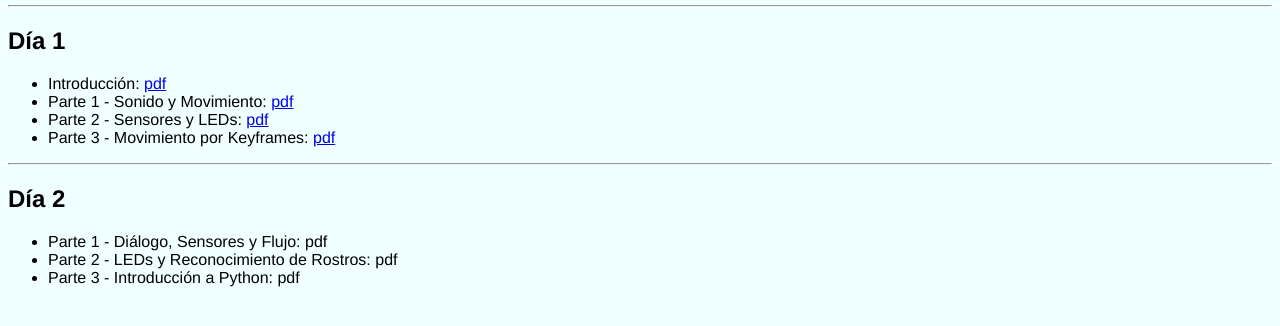
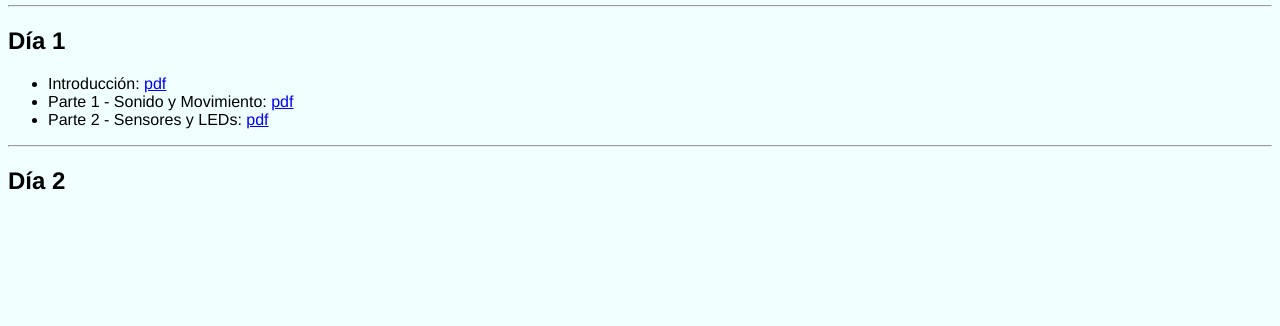
Before and after one commit to utecrobotics/nao-icamp, a plain HTML site: page index.html in a window 1280 px wide. Shown: the part 144-470 px from the top of the page. Drawn offline with Linux system fonts and the light colour scheme.

Commit message:
Update index.html

```diff
--- a/index.html
+++ b/index.html
@@ -49,17 +49,18 @@
         <li>Introducción: <a href="http://oramos.epizy.com/teaching/18/InnovationCampNao/Day1/0_Introduccion.pdf" target="blank">pdf</a></li>
         <li>Parte 1 - Sonido y Movimiento: <a href="http://oramos.epizy.com/teaching/18/InnovationCampNao/Day1/1_Sonido_y_Movimiento.pdf" target="blank">pdf</a></li>
         <li>Parte 2 - Sensores y LEDs: <a href="http://oramos.epizy.com/teaching/18/InnovationCampNao/Day1/2_Sensores_y_LEDs.pdf" target="blank">pdf</a></li>
-        <li>Parte 3 - Movimiento por Keyframes: <a href="http://oramos.epizy.com/teaching/18/InnovationCampNao/Day1/3_Movimiento_por_Keyframes.pdf" target="blank">pdf</a></li>
+
     </ul>
 <hr>
 <h2>
 Día 2
-</h2>
+<!-- /h2>
     <ul>
+        <li>Parte 1 - Movimiento por Keyframes: <a href="http://oramos.epizy.com/teaching/18/InnovationCampNao/Day1/3_Movimiento_por_Keyframes.pdf" target="blank">pdf</a></li>
         <li>Parte 1 - Diálogo, Sensores y Flujo: pdf</li>
         <li>Parte 2 - LEDs y Reconocimiento de Rostros: pdf</li>
         <li>Parte 3 - Introducción a Python: pdf</li>
     </ul>
-
+    -->
 </body>
 </html>
```
